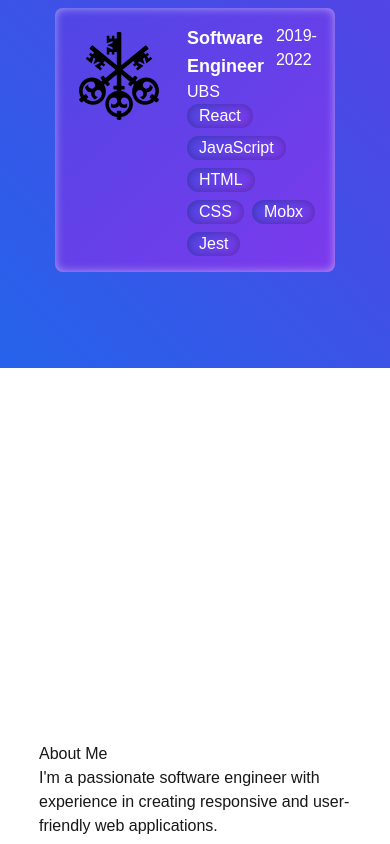
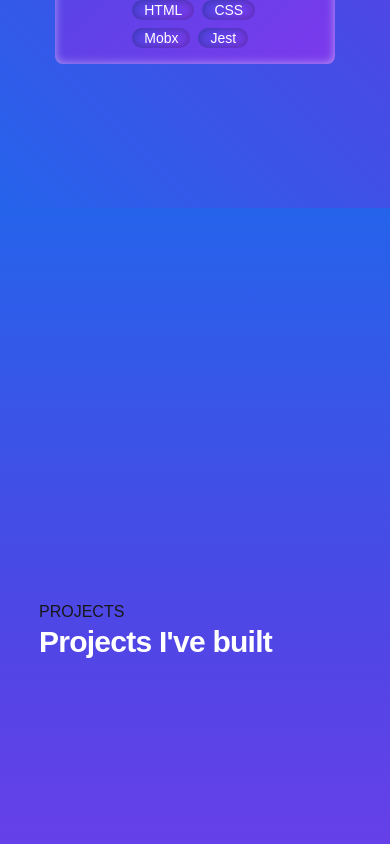
Before and after one commit to priyasingh123/portfolio, a Next.js app: page / in a window 390 px wide. Shown: the part 1480-2324 px from the top of the page. Built offline with nearby package versions, Linux system fonts and the light colour scheme.

Commit message:
design experience for mobile

```diff
--- a/app/components/ExperienceSection.tsx
+++ b/app/components/ExperienceSection.tsx
@@ -8,7 +8,8 @@ const experiences = [
     company: "Intuit",
     duration: "2023-2025",
     logo: IntuitLogo,
-    logoStyle: "absolute max-w-none top-[10%] left-[10%] scale-175 rounded-3xl",
+    // logoStyle: "absolute max-w-none top-[10%] left-[10%] scale-175 rounded-3xl",
+    logoStyle: "",
     summary:
       "Worked on developing and maintaining web applications using React and Node.js.",
     technologies: [
@@ -47,7 +48,7 @@ export default ExperienceSection;
 const ExpHeading = () => {
   return (
     <div className="flex flex-col flex-[2]">
-      <p className="mb-4">EXPERIENCE</p>
+      <p className="mb-4 text-white">EXPERIENCE</p>
       <h1 className="text-3xl text-white font-bold tracking-tight md:text-5xl">
         Where I&apos;ve worked
       </h1>
@@ -103,10 +104,10 @@ const ExperienceCard = ({
 }: ExperienceCardProps) => {
   return (
     <div className="exp-card flex p-4 m-4">
-      <div className="relative w-[100px] h-[100px] overflow-hidden m-2 shrink-0 rounded-3xl">
+      <div className="relative w-[100px] h-[100px] overflow-hidden m-2 md:shrink-0 rounded-3xl">
         <Image
           src={logo}
-          alt="Intuit"
+          alt={company}
           width={80}
           height={80}
           className={logoStyle}
@@ -114,10 +115,10 @@ const ExperienceCard = ({
       </div>
       <div>
         <div className="flex justify-between">
-          <p className="text-lg font-semibold">{title}</p>
-          <p>{duration}</p>
+          <p className="text-sm md:text-lg font-semibold">{title}</p>
+          <p className="text-sm md:text-lg">{duration}</p>
         </div>
-        <p>{company}</p>
+        <p className="text-sm md:text-lg">{company}</p>
         <Skills technologies={technologies} />
       </div>
     </div>
@@ -134,7 +135,7 @@ const Skills = ({
       {technologies.map((tech, index) => {
         return (
           <div
-            className="shadow-[inset_0_0_10px_rgba(0,0,0,0.3)]  px-3 rounded-3xl
+            className="shadow-[inset_0_0_10px_rgba(0,0,0,0.3)] text-sm md:text-lg px-3 rounded-3xl
             bg-[linear-gradient(135deg,_#4f46e5_0%,_#7c3aed_100%)] flex-wrap"
             key={`${tech}-${index}`}
           >
--- /dev/null
+++ b/app/components/ProjectsSection.tsx
@@ -0,0 +1,20 @@
+const ProjectsSection = () => {
+  return (
+    <div>
+      <ProjectsHeading />
+    </div>
+  );
+};
+
+export default ProjectsSection;
+
+const ProjectsHeading = () => {
+  return (
+    <div>
+      <p>PROJECTS</p>
+      <h1 className="text-3xl text-white font-bold tracking-tight md:text-5xl">
+        Projects I&apos;ve built
+      </h1>
+    </div>
+  );
+};
--- a/app/globals.css
+++ b/app/globals.css
@@ -40,6 +40,10 @@ body {
 .experience {
   background: linear-gradient(45deg, #2563eb 0%, #4f46e5 50%, #7c3aed 100%);
 }
+
+.projects {
+  background: linear-gradient(0deg, #7c3aed 0%, #4f46e5 50%, #2563eb 100%);
+}
 .exp-card {
   background: linear-gradient(135deg, #4f46e5 0%, #7c3aed 100%);
   color: #ffffff;
--- a/app/page.tsx
+++ b/app/page.tsx
@@ -1,5 +1,6 @@
 import PortfolioSection from "./components/PortfolioSection";
 import ExperienceSection from "./components/ExperienceSection";
+import ProjectsSection from "./components/ProjectsSection";
 
 export default function Home() {
   return (
@@ -37,18 +38,10 @@ export default function Home() {
       <PortfolioSection id="experience" classes={["experience"]}>
         <ExperienceSection />
       </PortfolioSection>
-      <PortfolioSection id="about" classes={["about"]}>
-        <h2>About Me</h2>
-        <p>
-          I&apos;m a passionate software engineer with experience in creating
-          responsive and user-friendly web applications.
-        </p>
+      <PortfolioSection id="projects" classes={["projects"]}>
+        <ProjectsSection />
       </PortfolioSection>
 
-      <PortfolioSection id="projects" classes={["projects"]}>
-        <h2>Projects</h2>
-        <p>Check out some of the projects I&apos;ve worked on.</p>
-      </PortfolioSection>
       <PortfolioSection id="skills" classes={["skills"]}>
         <h2>Skills</h2>
         <p>Here are some of the skills I&apos;ve developed.</p>
```
